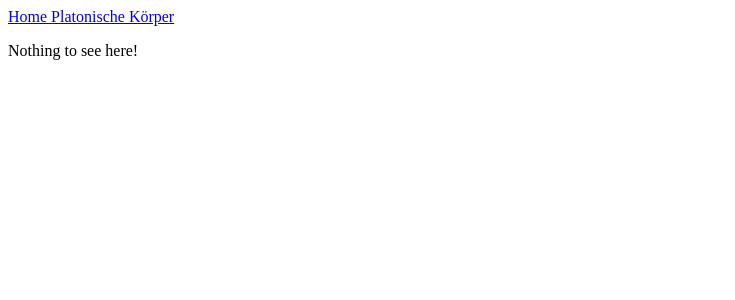
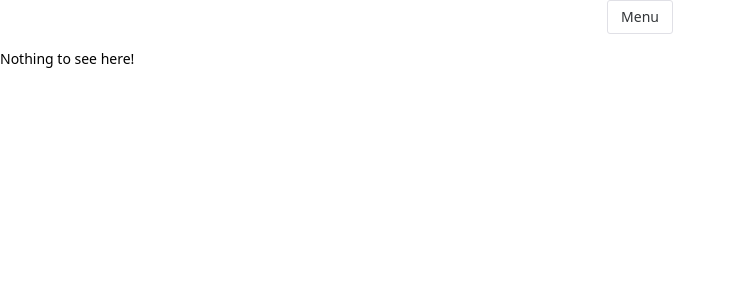
Before and after one commit to ebbesand123/vue-d, a Vue app: page / in a window 1280 px wide. Shown: the top 300 px of the page, without its empty margins (0-735 px from the left). Built offline with nearby package versions, Linux system fonts and the light colour scheme.

Commit message:
Add naive-ui

```diff
--- a/package.json
+++ b/package.json
@@ -37,8 +37,10 @@
     "eslint": "^8.5.0",
     "eslint-plugin-vue": "^8.2.0",
     "jsdom": "^19.0.0",
+    "naive-ui": "^2.29.0",
     "prettier": "^2.5.1",
     "typescript": "~4.6.3",
+    "vfonts": "^0.0.3",
     "vite": "^2.9.5",
     "vitest": "^0.9.3",
     "vue-tsc": "^0.34.7"
--- a/src/App.vue
+++ b/src/App.vue
@@ -1,9 +1,21 @@
 <script setup lang="ts">
+import { ref } from "vue";
 import { RouterLink, RouterView } from "vue-router";
+import { NButton, NDrawer, NDrawerContent, type DrawerPlacement } from "naive-ui";
+
+const active = ref(false);
+const placement = ref<DrawerPlacement>("left")
+function toggle() {
+  active.value = !active.value;
+}
 </script>
 
 <template>
   <header>
+    <n-button @click="toggle">Menu</n-button>
+  </header>
+  <n-drawer v-model:show="active" :width="502" :placement="placement">
+    <n-drawer-content title="Menu">
       <nav>
         <RouterLink to="/">
           Home
@@ -12,7 +24,14 @@ import { RouterLink, RouterView } from "vue-router";
           Platonische Körper
         </RouterLink>
       </nav>
-  </header>
+    </n-drawer-content>
+</n-drawer>
 
   <RouterView />
 </template>
+<style>
+header {
+  display: flex;
+  justify-content: center;
+}
+</style>
```
Also changed, not shown: 1 other file (tests, documents, lock files or other folders). Lines whose indentation alone changed are shown as unchanged.
